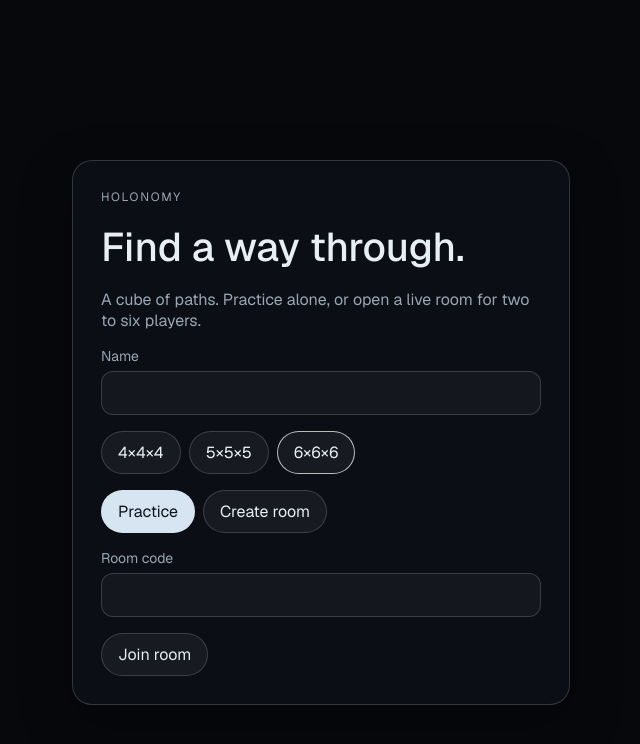
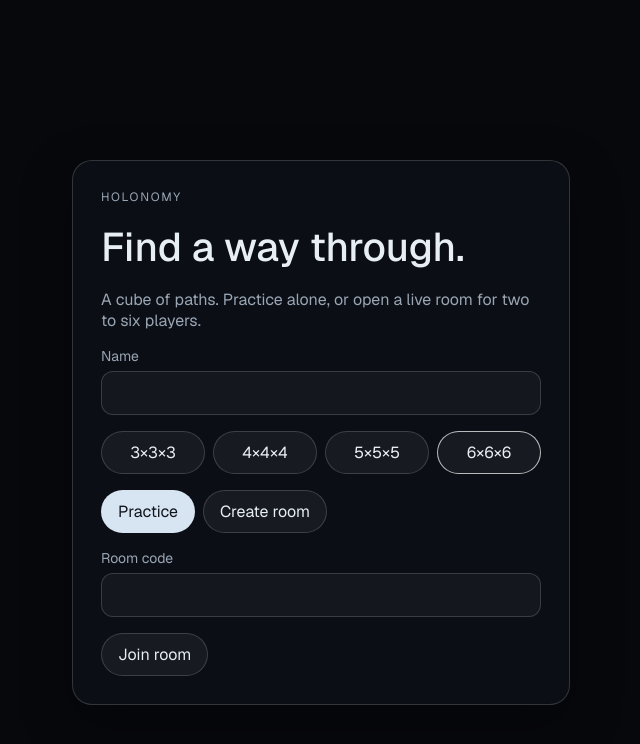
Before and after one commit to Drantho/holonomy, a Next.js app: page / in a window 1280 px wide. Shown: the top 744 px of the page, without its empty margins (319-959 px from the left). Built offline with nearby package versions, Linux system fonts and the light colour scheme.

Commit message:
add 3x3 board

```diff
--- a/src/game/geometry.ts
+++ b/src/game/geometry.ts
@@ -1,9 +1,13 @@
-export const BOARD_SIZES = [4, 5, 6] as const;
+export const BOARD_SIZES = [3, 4, 5, 6] as const;
 export type BoardSize = (typeof BOARD_SIZES)[number];
 export const BOARD_SIZE: BoardSize = 6;
 
+export function isBoardSize(size: number | undefined): size is BoardSize {
+  return size !== undefined && (BOARD_SIZES as readonly number[]).includes(size);
+}
+
 export function asBoardSize(size: number | undefined): BoardSize {
-  return size === 4 || size === 5 || size === 6 ? size : BOARD_SIZE;
+  return isBoardSize(size) ? size : BOARD_SIZE;
 }
 export const PORTS_PER_FACE = 4;
 export const PORT_COUNT = 24;
--- a/src/game/match.ts
+++ b/src/game/match.ts
@@ -1,5 +1,6 @@
 import {
   asBoardSize,
+  isBoardSize,
   cellKey,
   internalLink,
   isOuterStance,
@@ -161,7 +162,7 @@ function validColor(color: string): color is ColorId {
 export function createLobby(hostName: string, size: number = 6): RuleMatch | RuleFail {
   const name = validName(hostName);
   if (!name) return fail("Enter a name up to 16 characters.");
-  if (size !== 4 && size !== 5 && size !== 6) return fail("Pick a 4×4×4, 5×5×5, or 6×6×6 cube.");
+  if (!isBoardSize(size)) return fail("Pick a 3×3×3, 4×4×4, 5×5×5, or 6×6×6 cube.");
   const match: Match = {
     public: {
       mode: "live",
@@ -203,7 +204,7 @@ export function createPractice(
   const name = validName(playerName);
   if (!name) return fail("Enter a name up to 16 characters.");
   if (!validColor(color)) return fail("Pick a color.");
-  if (size !== 4 && size !== 5 && size !== 6) return fail("Pick a 4×4×4, 5×5×5, or 6×6×6 cube.");
+  if (!isBoardSize(size)) return fail("Pick a 3×3×3, 4×4×4, 5×5×5, or 6×6×6 cube.");
   const match: Match = {
     public: {
       mode: "practice",
--- a/src/styles/globals.css
+++ b/src/styles/globals.css
@@ -152,6 +152,16 @@ button:disabled {
   border-radius: 99px;
   display: inline-block;
   box-shadow: 0 0 10px currentColor;
+}
+
+.sizes {
+  display: grid;
+  grid-template-columns: repeat(4, minmax(0, 1fr));
+}
+
+.sizes button {
+  padding: 10px 4px;
+  text-align: center;
 }
 
 .swatches button.on,
```
Also changed, not shown: 1 other file (tests, documents, lock files or other folders).
